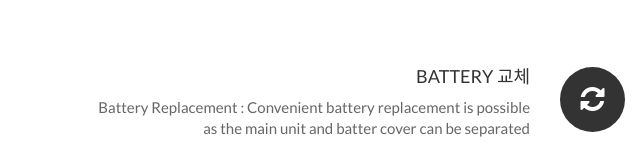
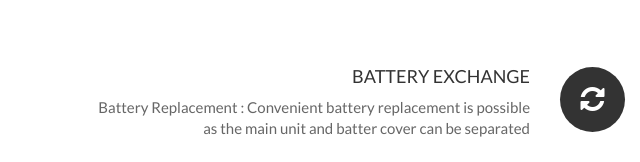
Before and after one commit to diointeractive/beacon.diointeractive.com, a plain HTML site: page index.html in a window 1280 px wide. Shown: the part 932-1094 px from the top of the page, 0-640 px from the left. Drawn offline with Linux system fonts and the light colour scheme; some packages are replaced by stand-ins of ours.

Commit message:
Update index.html

```diff
--- a/index.html
+++ b/index.html
@@ -149,7 +149,7 @@
                 </div>
               </div>
               <div class="col-md-10 col-sm-9">
-                <h4>Battery 교체</h4>
+                <h4>Battery exchange</h4>
                 <p>Battery Replacement : Convenient battery replacement is possible<br>as the main unit and batter cover can be separated</p>
               </div>
             </div>
```
